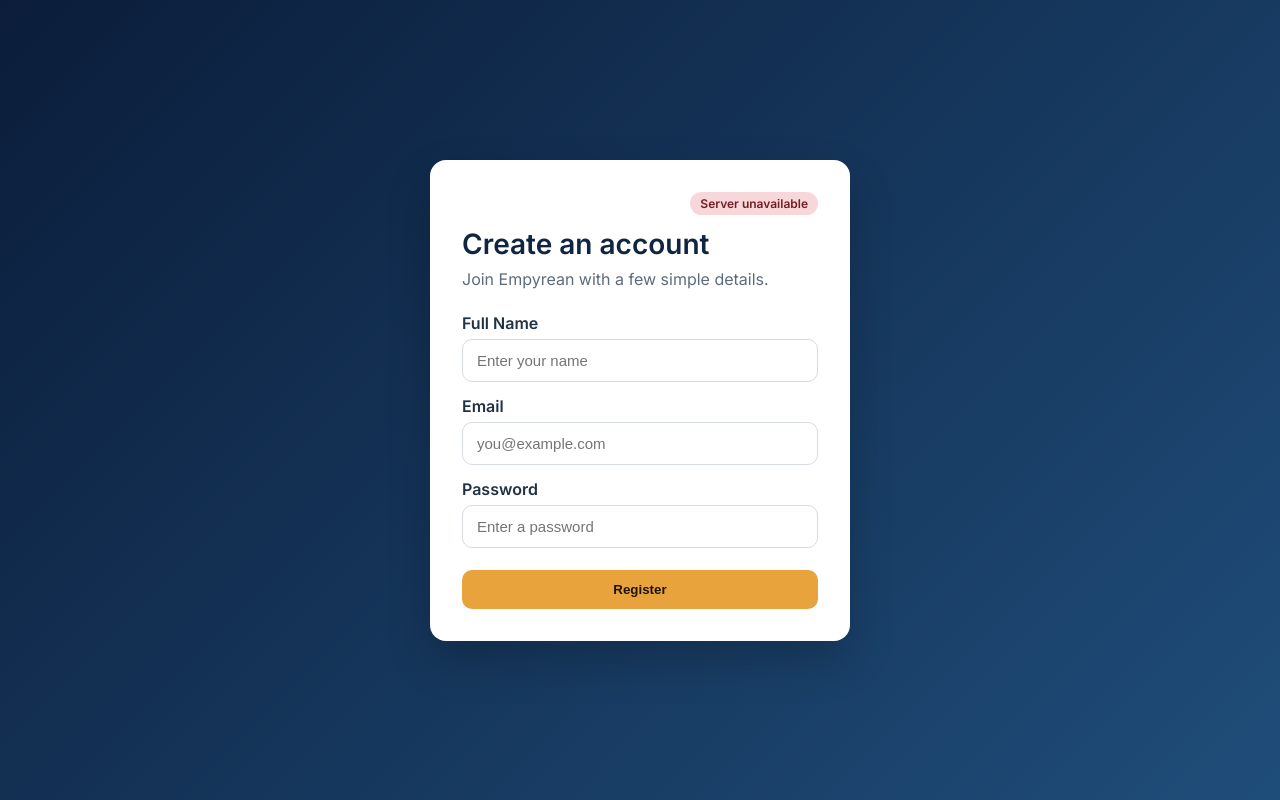
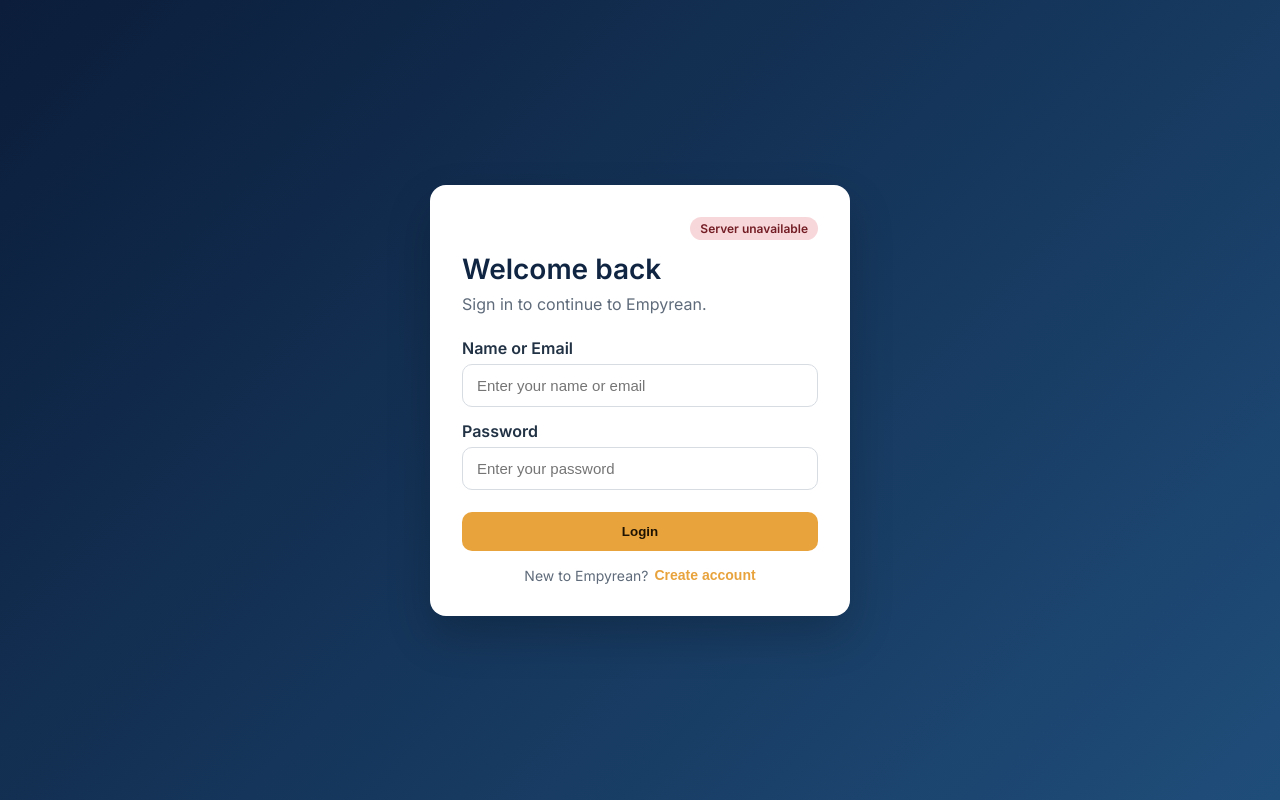
Before and after one commit to Darshan-2118/Empyrean-V2-frontend, a React (Vite) app: page / in a window 1280 px wide. Built offline with nearby package versions, Linux system fonts and the light colour scheme; no server answers.

Commit message:
Add : login page
Added a login page and connected all pages , made the left layout bar to open and collapse

```diff
--- /dev/null
+++ b/pages/login.jsx
@@ -0,0 +1,128 @@
+import React, { useState, useEffect, useRef } from "react";
+import styles from "../styles/register.module.css";
+import { checkHealth } from "../src/api.js";
+
+export default function LoginPage({ onLoginSuccess, onSwitchToRegister }) {
+  const [formData, setFormData] = useState({
+    identifier: "",
+    password: "",
+  });
+  const [message, setMessage] = useState("");
+  const [backendStatus, setBackendStatus] = useState("checking");
+  const passwordRef = useRef(null);
+
+  useEffect(() => {
+    checkHealth().then((result) => {
+      setBackendStatus(result.ok ? "ok" : "error");
+    });
+  }, []);
+
+  const handleChange = (event) => {
+    const { name, value } = event.target;
+    setFormData((prev) => ({ ...prev, [name]: value }));
+    setMessage("");
+  };
+
+  const handleKeyDown = (event) => {
+    if (event.key === "Enter") {
+      event.preventDefault();
+      if (event.target.name === "identifier") {
+        passwordRef.current?.focus();
+      } else if (event.target.name === "password") {
+        handleSubmit(event);
+      }
+    }
+  };
+
+  const handleSubmit = (event) => {
+    event.preventDefault();
+
+    const missingFields = [];
+    if (!formData.identifier) missingFields.push("name or email");
+    if (!formData.password) missingFields.push("password");
+
+    if (missingFields.length) {
+      setMessage(`Please fill in the missing field${missingFields.length > 1 ? "s" : ""}: ${missingFields.join(", ")}.`);
+      return;
+    }
+
+    setMessage(`Welcome back! You are signed in.`);
+
+    if (typeof onLoginSuccess === "function") {
+      onLoginSuccess();
+    }
+  };
+
+  return (
+    <div className={styles.page}>
+      <div className={styles.card}>
+        <div className={styles.statusBar}>
+          <span
+            className={
+              backendStatus === "checking"
+                ? styles.statusChecking
+                : backendStatus === "ok"
+                  ? styles.statusOk
+                  : styles.statusError
+            }
+          >
+            {backendStatus === "checking"
+              ? "Connecting to server..."
+              : backendStatus === "ok"
+                ? "Server connected"
+                : "Server unavailable"}
+          </span>
+        </div>
+
+        <h1 className={styles.title}>Welcome back</h1>
+        <p className={styles.subtitle}>Sign in to continue to Empyrean.</p>
+
+        <form onSubmit={handleSubmit} className={styles.form}>
+          <label className={styles.label}>
+            Name or Email
+            <input
+              type="text"
+              name="identifier"
+              value={formData.identifier}
+              onChange={handleChange}
+              onKeyDown={handleKeyDown}
+              placeholder="Enter your name or email"
+              className={styles.input}
+            />
+          </label>
+
+          <label className={styles.label}>
+            Password
+            <input
+              ref={passwordRef}
+              type="password"
+              name="password"
+              value={formData.password}
+              onChange={handleChange}
+              onKeyDown={handleKeyDown}
+              placeholder="Enter your password"
+              className={styles.input}
+            />
+          </label>
+
+          <button type="submit" className={styles.button}>
+            Login
+          </button>
+        </form>
+
+        <div className={styles.secondaryAction}>
+          <span>New to Empyrean?</span>
+          <button
+            type="button"
+            className={styles.linkButton}
+            onClick={onSwitchToRegister}
+          >
+            Create account
+          </button>
+        </div>
+
+        {message ? <p className={styles.message}>{message}</p> : null}
+      </div>
+    </div>
+  );
+}
--- a/pages/register.jsx
+++ b/pages/register.jsx
@@ -1,15 +1,25 @@
-import React, { useState, useEffect } from "react";
+import React, { useState, useEffect, useRef } from "react";
 import styles from "../styles/register.module.css";
 import { checkHealth } from "../src/api.js";
 
-export default function RegisterPage({ onRegisterSuccess }) {
+export default function RegisterPage({ onRegisterSuccess, onSwitchToLogin }) {
   const [formData, setFormData] = useState({
     name: "",
+    username: "",
     email: "",
+    age: "",
+    gender: "",
     password: "",
+    confirmPassword: "",
   });
   const [message, setMessage] = useState("");
   const [backendStatus, setBackendStatus] = useState("checking"); // "checking" | "ok" | "error"
+  const usernameRef = useRef(null);
+  const emailRef = useRef(null);
+  const ageRef = useRef(null);
+  const genderRef = useRef(null);
+  const passwordRef = useRef(null);
+  const confirmPasswordRef = useRef(null);
 
   useEffect(() => {
     checkHealth().then((result) => {
@@ -20,13 +30,62 @@
   const handleChange = (event) => {
     const { name, value } = event.target;
     setFormData((prev) => ({ ...prev, [name]: value }));
+    setMessage("");
+  };
+
+  const handleKeyDown = (event) => {
+    if (event.key !== "Enter") return;
+
+    event.preventDefault();
+
+    const fieldOrder = [
+      "name",
+      "username",
+      "email",
+      "age",
+      "gender",
+      "password",
+      "confirmPassword",
+    ];
+    const currentIndex = fieldOrder.indexOf(event.target.name);
+    const nextField = fieldOrder[currentIndex + 1];
+
+    if (nextField === "confirmPassword") {
+      confirmPasswordRef.current?.focus();
+    } else if (nextField === "password") {
+      passwordRef.current?.focus();
+    } else if (nextField === "gender") {
+      genderRef.current?.focus();
+    } else if (nextField === "age") {
+      ageRef.current?.focus();
+    } else if (nextField === "email") {
+      emailRef.current?.focus();
+    } else if (nextField === "username") {
+      usernameRef.current?.focus();
+    } else {
+      event.target.form?.requestSubmit();
+    }
   };
 
   const handleSubmit = (event) => {
     event.preventDefault();
 
-    if (!formData.name || !formData.email || !formData.password) {
-      setMessage("Please fill in all fields before continuing.");
+    const missingFields = [];
+    if (!formData.name) missingFields.push("Full Name");
+    if (!formData.username) missingFields.push("Username");
+    if (!formData.email) missingFields.push("Email");
+    if (!formData.age) missingFields.push("Age");
+    if (!formData.gender) missingFields.push("Gender");
+    if (!formData.password) missingFields.push("Password");
+    if (!formData.confirmPassword) missingFields.push("Confirm Password");
+
+    if (missingFields.length) {
+      setMessage(`Please fill in the missing field${missingFields.length > 1 ? "s" : ""}: ${missingFields.join(", ")}.`);
+      return;
+    }
+
+    if (formData.password !== formData.confirmPassword) {
+      setMessage("Passwords do not match. Please re-enter them.");
       return;
     }
 
@@ -71,7 +130,22 @@
               name="name"
               value={formData.name}
               onChange={handleChange}
+              onKeyDown={handleKeyDown}
               placeholder="Enter your name"
+              className={styles.input}
+            />
+          </label>
+
+          <label className={styles.label}>
+            Username
+            <input
+              ref={usernameRef}
+              type="text"
+              name="username"
+              value={formData.username}
+              onChange={handleChange}
+              onKeyDown={handleKeyDown}
+              placeholder="Choose a username"
               className={styles.input}
             />
           </label>
@@ -79,23 +153,71 @@
           <label className={styles.label}>
             Email
             <input
+              ref={emailRef}
               type="email"
               name="email"
               value={formData.email}
               onChange={handleChange}
+              onKeyDown={handleKeyDown}
               placeholder="you@example.com"
               className={styles.input}
             />
           </label>
 
           <label className={styles.label}>
+            Age
+            <input
+              ref={ageRef}
+              type="number"
+              name="age"
+              value={formData.age}
+              onChange={handleChange}
+              onKeyDown={handleKeyDown}
+              placeholder="Enter your age"
+              className={styles.input}
+            />
+          </label>
+
+          <label className={styles.label}>
+            Gender
+            <select
+              ref={genderRef}
+              name="gender"
+              value={formData.gender}
+              onChange={handleChange}
+              onKeyDown={handleKeyDown}
+              className={styles.input}
+            >
+              <option value="">Select gender</option>
+              <option value="Male">Male</option>
+              <option value="Female">Female</option>
+            </select>
+          </label>
+
+          <label className={styles.label}>
             Password
             <input
+              ref={passwordRef}
               type="password"
               name="password"
               value={formData.password}
               onChange={handleChange}
+              onKeyDown={handleKeyDown}
               placeholder="Enter a password"
+              className={styles.input}
+            />
+          </label>
+
+          <label className={styles.label}>
+            Confirm Password
+            <input
+              ref={confirmPasswordRef}
+              type="password"
+              name="confirmPassword"
+              value={formData.confirmPassword}
+              onChange={handleChange}
+              onKeyDown={handleKeyDown}
+              placeholder="Re-enter your password"
               className={styles.input}
             />
           </label>
@@ -103,7 +225,25 @@
           <button type="submit" className={styles.button}>
             Register
           </button>
+          <p className={styles.helperText}>
+            Further profile customization can be done in profile settings once you’re logged in.
+          </p>
         </form>
+
+        <div className={styles.secondaryAction}>
+          <span>Already have an account?</span>
+          <button
+            type="button"
+            className={styles.linkButton}
+            onClick={() => {
+              if (typeof onSwitchToLogin === "function") {
+                onSwitchToLogin();
+              }
+            }}
+          >
+            Go to login
+          </button>
+        </div>
 
         {message ? <p className={styles.message}>{message}</p> : null}
       </div>
--- a/src/main.jsx
+++ b/src/main.jsx
@@ -1,15 +1,30 @@
 import React, { useState } from "react";
 import ReactDOM from "react-dom/client";
+import LoginPage from "../pages/login";
 import RegisterPage from "../pages/register";
 import DashboardLayout from "../pages/dashboardLayout";
 
 function App() {
-  const [currentPage, setCurrentPage] = useState("register");
+  const [currentPage, setCurrentPage] = useState("login");
 
-  return currentPage === "register" ? (
-    <RegisterPage onRegisterSuccess={() => setCurrentPage("dashboard")} />
-  ) : (
-    <DashboardLayout />
+  if (currentPage === "register") {
+    return (
+      <RegisterPage
+        onRegisterSuccess={() => setCurrentPage("login")}
+        onSwitchToLogin={() => setCurrentPage("login")}
+      />
+    );
+  }
+
+  if (currentPage === "dashboard") {
+    return <DashboardLayout onLogout={() => setCurrentPage("login")} />;
+  }
+
+  return (
+    <LoginPage
+      onLoginSuccess={() => setCurrentPage("dashboard")}
+      onSwitchToRegister={() => setCurrentPage("register")}
+    />
   );
 }
 
--- a/styles/register.module.css
+++ b/styles/register.module.css
@@ -67,6 +67,38 @@
   font-weight: 600;
 }
 
+.helperText {
+  margin: 4px 0 0;
+  font-size: 12px;
+  color: #6b7280;
+  text-align: center;
+  line-height: 1.5;
+}
+
+.secondaryAction {
+  margin-top: 16px;
+  display: flex;
+  justify-content: center;
+  align-items: center;
+  gap: 6px;
+  color: #5f6b7a;
+  font-size: 14px;
+}
+
+.linkButton {
+  border: none;
+  background: none;
+  padding: 0;
+  color: #e8a33d;
+  font-weight: 700;
+  cursor: pointer;
+  font-size: 14px;
+}
+
+.linkButton:hover {
+  text-decoration: underline;
+}
+
 .statusBar {
   display: flex;
   justify-content: flex-end;
```
Also changed, not shown: pages/dashboardLayout.jsx (+24 -21 lines), styles/dashboardLayout.css (+59 -37 lines).
